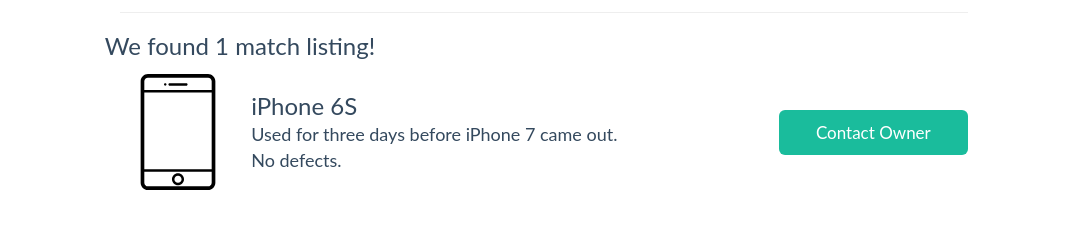
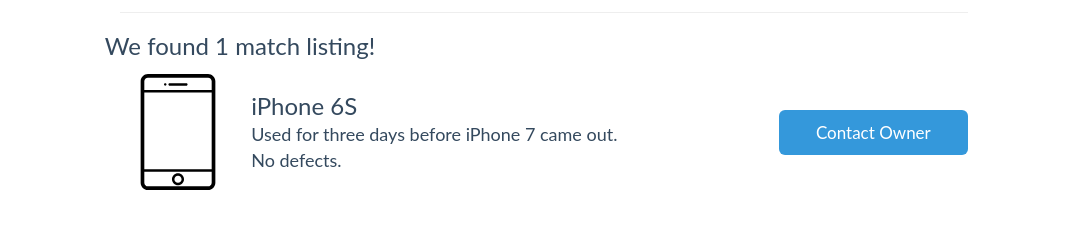
Before and after one commit to oweh222/Evive, a plain HTML site: page src/evive_device_listing.html in a window 1280 px wide. Shown: the part 252-480 px from the top of the page, without its empty margins (96-1183 px from the left). Drawn offline with Linux system fonts and the light colour scheme; a web font is replaced by a local one.

Commit message:
Changed some color

```diff
--- a/src/evive_device_listing.html
+++ b/src/evive_device_listing.html
@@ -57,7 +57,7 @@
                 </div>
             </div>
             <div class="col-xs-3 button-middle">
-                <a href="#" class="btn btn-block btn-lg btn-primary" id="deviceContactOwner">Contact Owner</a>
+                <a href="#" class="btn btn-block btn-lg btn-info" id="deviceContactOwner">Contact Owner</a>
             </div>
         </div>
     </div>
```
